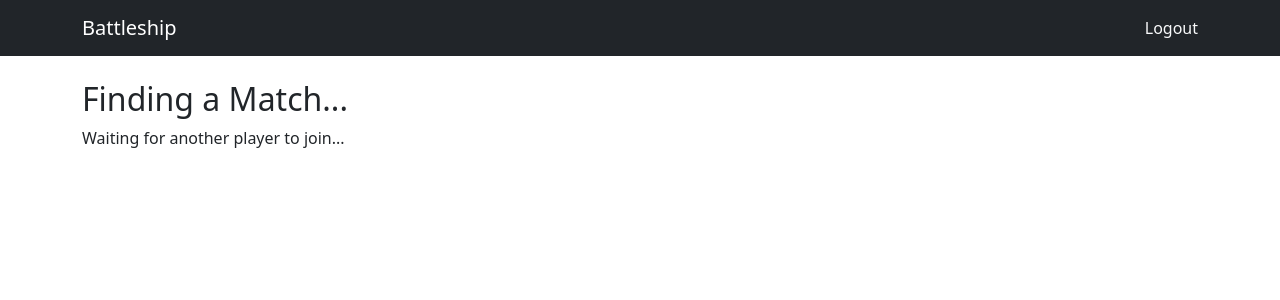
After one commit to Cyber-Kaeh/Django_Battleship, a Django app: page /matchmaking/ in a window 1280 px wide. The commit adds this page. Shown: the top 300 px of the page. Run offline with Django 4.2, Linux system fonts and the light colour scheme; the visitor is signed in with stand-in values (Sample User, id 1); data comes from the database, SQL or seed files in the repository.

Commit message:
Making progress wiring everything up.

```diff
--- a/battleship/battleship/urls.py
+++ b/battleship/battleship/urls.py
@@ -21,7 +21,7 @@ from django.contrib.auth import views as auth_views
 
 urlpatterns = [
     path('admin/', admin.site.urls),
-    path('game/', include('game.urls')),
+    path('', include('game.urls')),
     path('login/', auth_views.LoginView.as_view(template_name='game/login.html'), name='login'),
-    path('logout/', auth_views.LogoutView.as_view(next_page='login'), name='logout'),
+    path('logout/', auth_views.LogoutView.as_view(next_page='logout'), name='logout'),
 ]
--- a/battleship/game/models.py
+++ b/battleship/game/models.py
@@ -11,3 +11,12 @@ class UserProfile(models.Model):
 class Lobby(models.Model):
     user = models.ForeignKey(User, on_delete=models.CASCADE)
     created_at = models.DateTimeField(auto_now_add=True)
+
+class GameSession(models.Model):
+    player1 = models.ForeignKey(User, on_delete=models.CASCADE, related_name='games_as_player1')
+    player2 = models.ForeignKey(User, on_delete=models.CASCADE, related_name='games_as_player2', null=True, blank=True)
+    created_at = models.DateTimeField(auto_now_add=True)
+    is_active = models.BooleanField(default=True)
+
+    def is_full(self):
+        return self.player2 is not None
--- /dev/null
+++ b/battleship/game/templates/base.html
@@ -0,0 +1,33 @@
+<!DOCTYPE html>
+<html lang="en">
+<head>
+    <meta charset="UTF-8">
+    <meta name="viewport" content="width=device-width, initial-scale=1">
+    <title>{% block title %}Django Battleship{% endblock %}</title>
+    <link rel="stylesheet" href="https://cdn.jsdelivr.net/npm/bootstrap@5.3.0/dist/css/bootstrap.min.css">
+</head>
+<body>
+    <nav class="navbar navbar-dark bg-dark">
+        <div class="container">
+            <a class="navbar-brand" href="/battleship/game/static">Battleship</a>
+            <ul class="navbar-nav">
+                {% if user.is_authenticated %}
+                    <li class="nav-item">
+                        <a class="nav-link text-light" href="{% url 'logout' %}">Logout</a>
+                    </li>
+                {% else %}
+                    <li class="nav-item">
+                        <a class="nav-link text-light" href="{% url 'login' %}">Login</a>
+                    </li>
+                {% endif %}
+            </ul>
+        </div>
+    </nav>
+
+    <div class="container mt-4">
+        {% block content %}{% endblock %}
+    </div>
+
+    <script src="https://cdn.jsdelivr.net/npm/bootstrap@5.3.0/dist/js/bootstrap.bundle.min.js"></script>
+</body>
+</html>
--- a/battleship/game/templates/game/matchmaking.html
+++ b/battleship/game/templates/game/matchmaking.html
@@ -1,10 +1,21 @@
-<!DOCTYPE html>
-<html lang="en">
-<head>
-    <meta charset="UTF-8">
-    <title>Title</title>
-</head>
-<body>
+{% extends "base.html" %}
 
-</body>
-</html>
+{% block content %}
+<h2>Finding a Match...</h2>
+
+{% if waiting %}
+<p>Waiting for another player to join...</p>
+<script>
+    setInterval(() => {
+        fetch("{% url 'matchmaking' %}")
+            .then(response => response.text())
+            .ten(data => {
+                if (data.includes("game_room")) {
+                    window.location.href = data;
+                }
+            });
+    }, 3000)
+</script>
+{% endif %}
+
+{% endblock %}
--- a/battleship/game/views.py
+++ b/battleship/game/views.py
@@ -1,6 +1,8 @@
 from django.shortcuts import render, redirect
 from django.contrib.auth import login
 from .forms import SignUpForm
+from django.contrib.auth.decorators import login_required
+from .models import GameSession
 
 # Create your views here.
 def signup_view(request):
@@ -12,6 +14,19 @@ def signup_view(request):
             user.save()
             login(request, user)
             return redirect('matchmaking')
-        else:
-            form = SignUpForm()
-        return render(request, 'game/signup.html', {'form': form})
+    else:
+        form = SignUpForm()
+    return render(request, 'game/signup.html', {'form': form})
+
+
+@login_required
+def matchmaking_view(request):
+    open_game = GameSession.objects.filter(player2__isnull=True).first()
+
+    if open_game:
+        open_game.player2 = request.user
+        open_game.save()
+        return redirect('game_room', game_id=open_game.id)
+    else:
+        new_game = GameSession.objects.create(player1=request.user)
+        return render(request, 'game/matchmaking.html', {'waiting': True, 'game_id': new_game.id})
```
Also changed, not shown: battleship/game/migrations/0001_initial.py (added).
